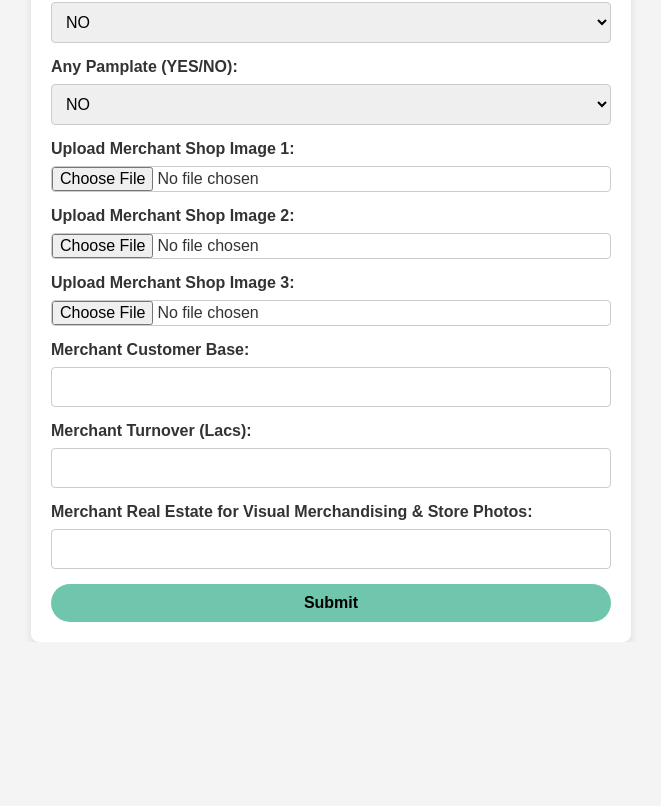
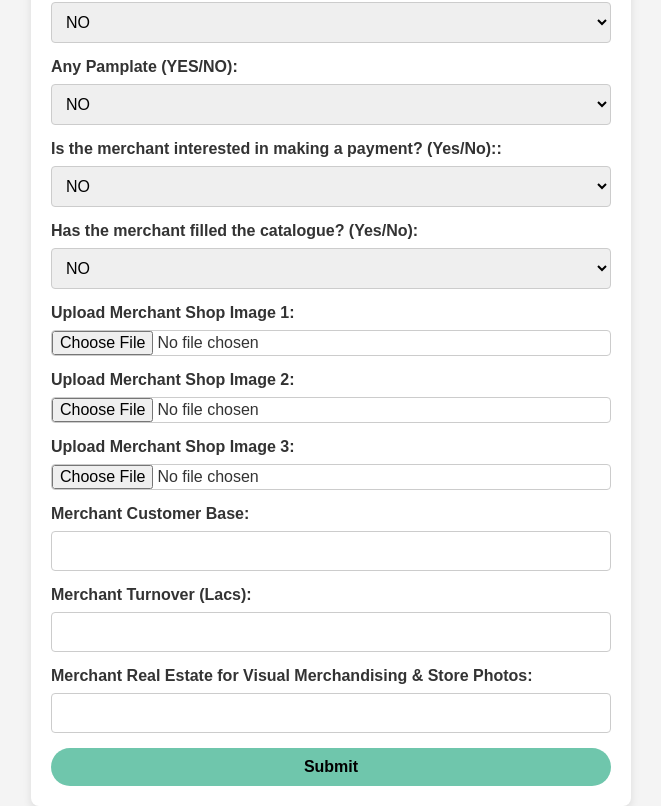
Before and after one commit to Swapnilchavan13/Kalkata, a React (Create React App) app in the folder system/: page /mechantmarketing in a window 1280 px wide. Shown: the part 1072-1878 px from the top of the page, without its empty margins (309-970 px from the left). Before the commit the page ends 1714 px from the top, so only its background shows below. Built offline with nearby package versions, Linux system fonts and the light colour scheme; no server answers; sample sign-in values are in the browser's storage.

Commit message:
fields added

```diff
--- a/system/src/Component/Merchantmarketingform.jsx
+++ b/system/src/Component/Merchantmarketingform.jsx
@@ -24,6 +24,10 @@ export const Merchantmarketingform = () => {
     whatsappStore: 'NO',
     whatsappGroup: 'NO',
     anyPamplate: 'NO',
+
+    interested: 'NO',
+    catalaugefilled: 'NO',
+
     shopImage1: null,
     shopImage2: null,
     shopImage3: null,
@@ -112,6 +116,10 @@ export const Merchantmarketingform = () => {
     formDataToSubmit.append('whatsappStore', formData.whatsappStore);
     formDataToSubmit.append('whatsappGroup', formData.whatsappGroup);
     formDataToSubmit.append('anyPamplate', formData.anyPamplate);
+
+    formDataToSubmit.append('interested', formData.interested);
+    formDataToSubmit.append('catalaugefilled', formData.catalaugefilled);
+
     formDataToSubmit.append('customerBase', formData.customerBase);
     formDataToSubmit.append('turnover', formData.turnover);
     formDataToSubmit.append('realEstatePhotos', formData.realEstatePhotos);
@@ -315,6 +323,28 @@ export const Merchantmarketingform = () => {
           <option value="NO">NO</option>
         </select>
       </div>
+       <div>
+        <label>Is the merchant interested in making a payment? (Yes/No)::</label>
+        <select
+          name="interested"
+          value={formData.interested}
+          onChange={handleChange}
+        >
+          <option value="YES">YES</option>
+          <option value="NO">NO</option>
+        </select>
+      </div>
+      <div>
+        <label>Has the merchant filled the catalogue? (Yes/No):</label>
+        <select
+          name="catalaugefilled"
+          value={formData.catalaugefilled}
+          onChange={handleChange}
+        >
+          <option value="YES">YES</option>
+          <option value="NO">NO</option>
+        </select>
+      </div>
       <div>
         <label>Upload Merchant Shop Image 1:</label>
         <input
```
